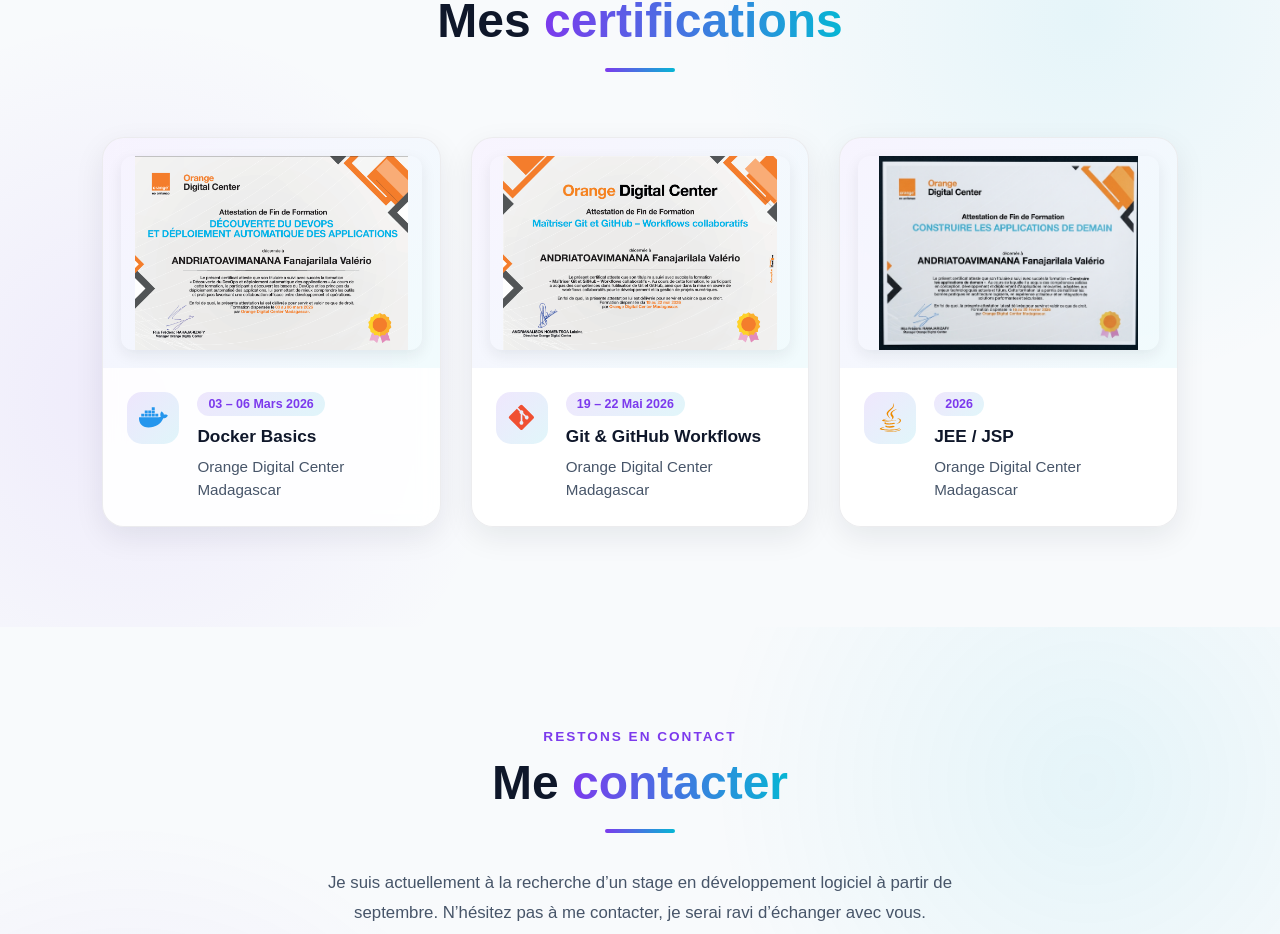
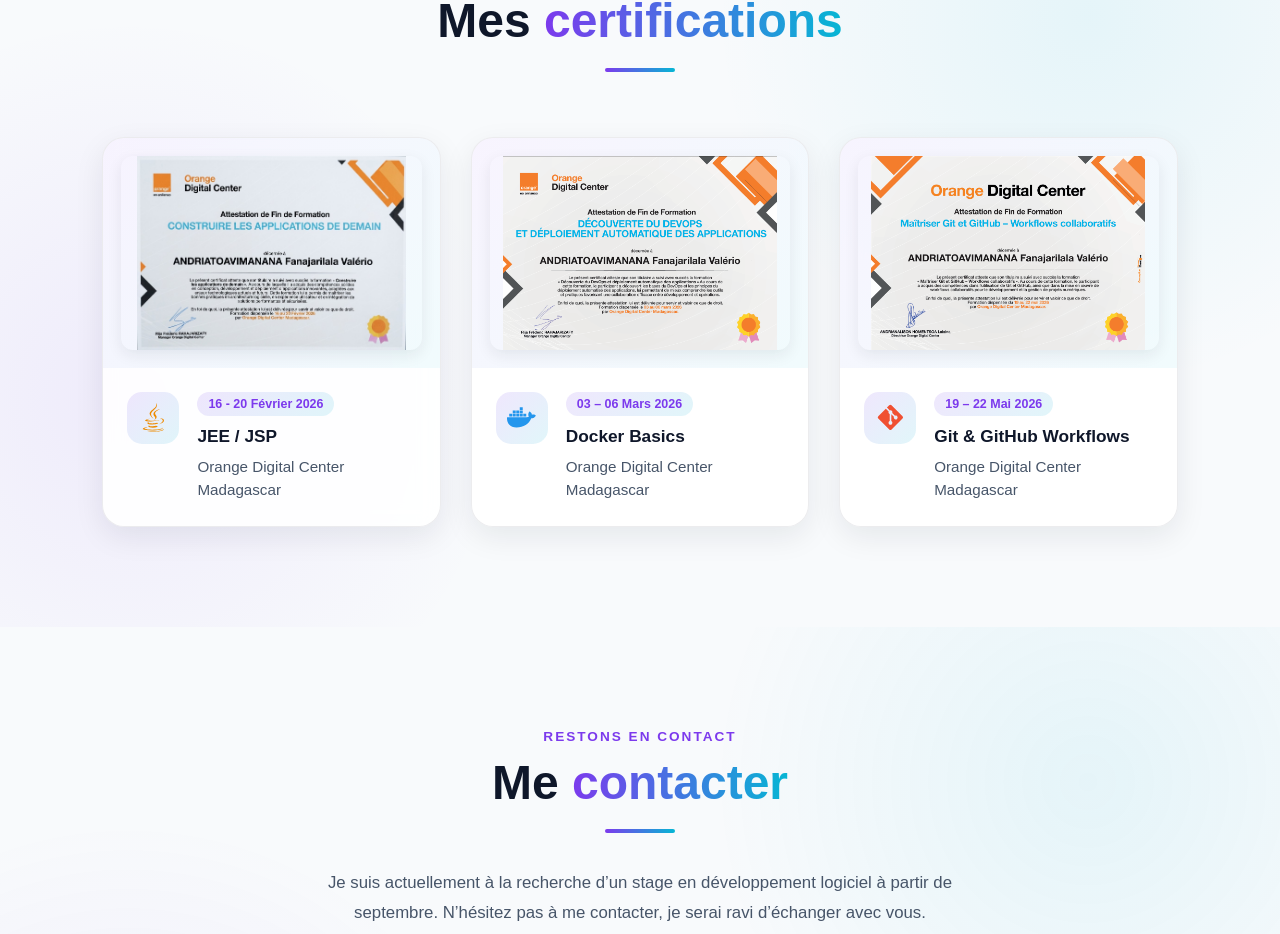
Before and after one commit to Fanajaval/mon-portfolio, a React (Vite) app: page / in a window 1280 px wide. Shown: the part 7179-8113 px from the top of the page. Built offline with nearby package versions, Linux system fonts and the light colour scheme.

Commit message:
petit changement de données de certifications

```diff
--- a/src/data/certifications.js
+++ b/src/data/certifications.js
@@ -5,6 +5,15 @@
 import jee from "../assets/images/certifications/JEE.jpg";
 
 export const certifications = [
+  {
+    title: "JEE / JSP",
+    period: "16 - 20 Février 2026",
+    organization: "Orange Digital Center Madagascar",
+    icon: FaJava,
+    color: "#ED8B00",
+    image: jee,
+  },
+
   {
     title: "Docker Basics",
     period: "03 – 06 Mars 2026",
@@ -23,12 +32,4 @@
     image: git,
   },
 
-  {
-    title: "JEE / JSP",
-    period: "2026",
-    organization: "Orange Digital Center Madagascar",
-    icon: FaJava,
-    color: "#ED8B00",
-    image: jee,
-  },
 ];
```
Also changed, not shown: src/assets/images/certifications/JEE.jpg.
